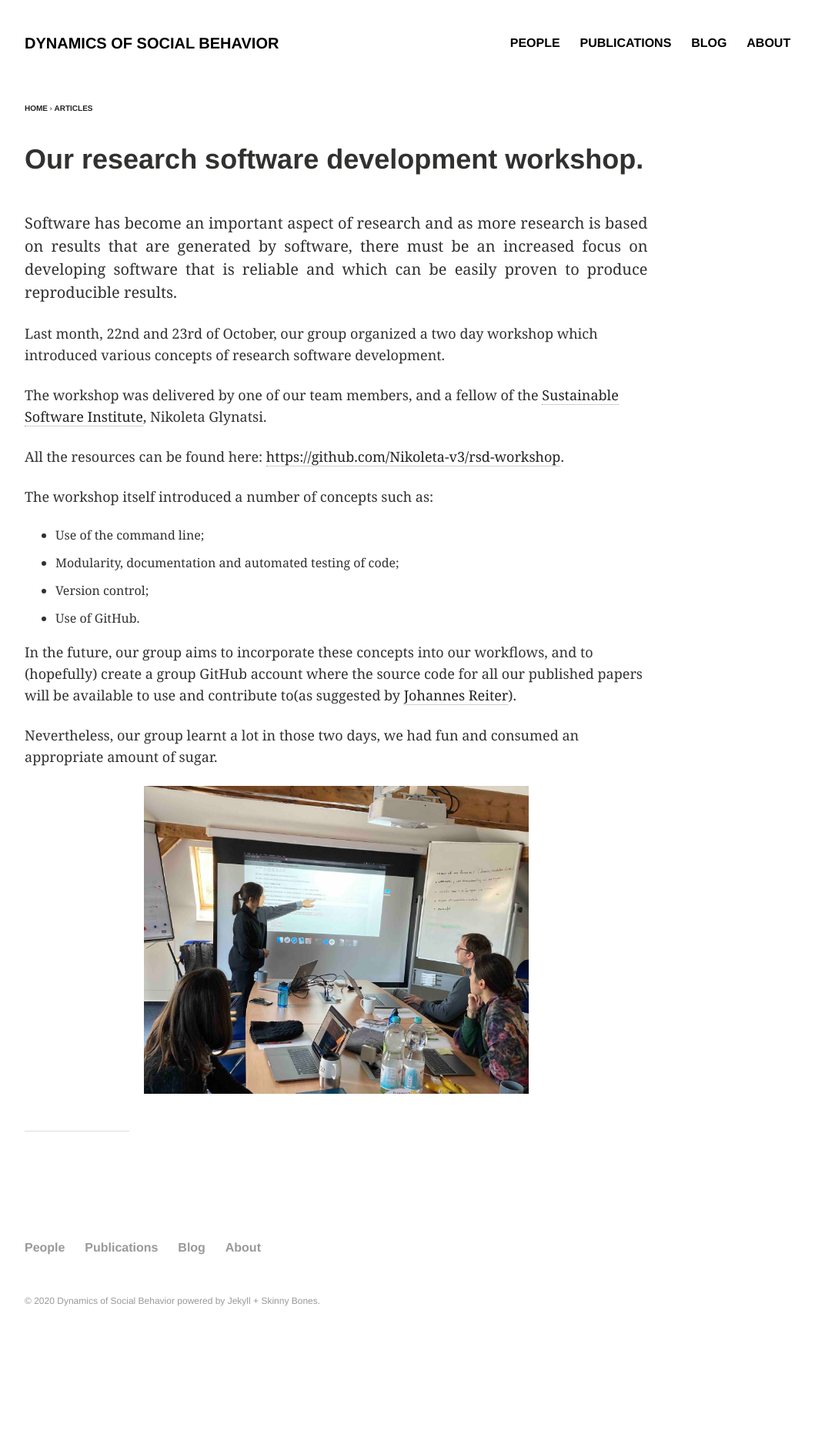
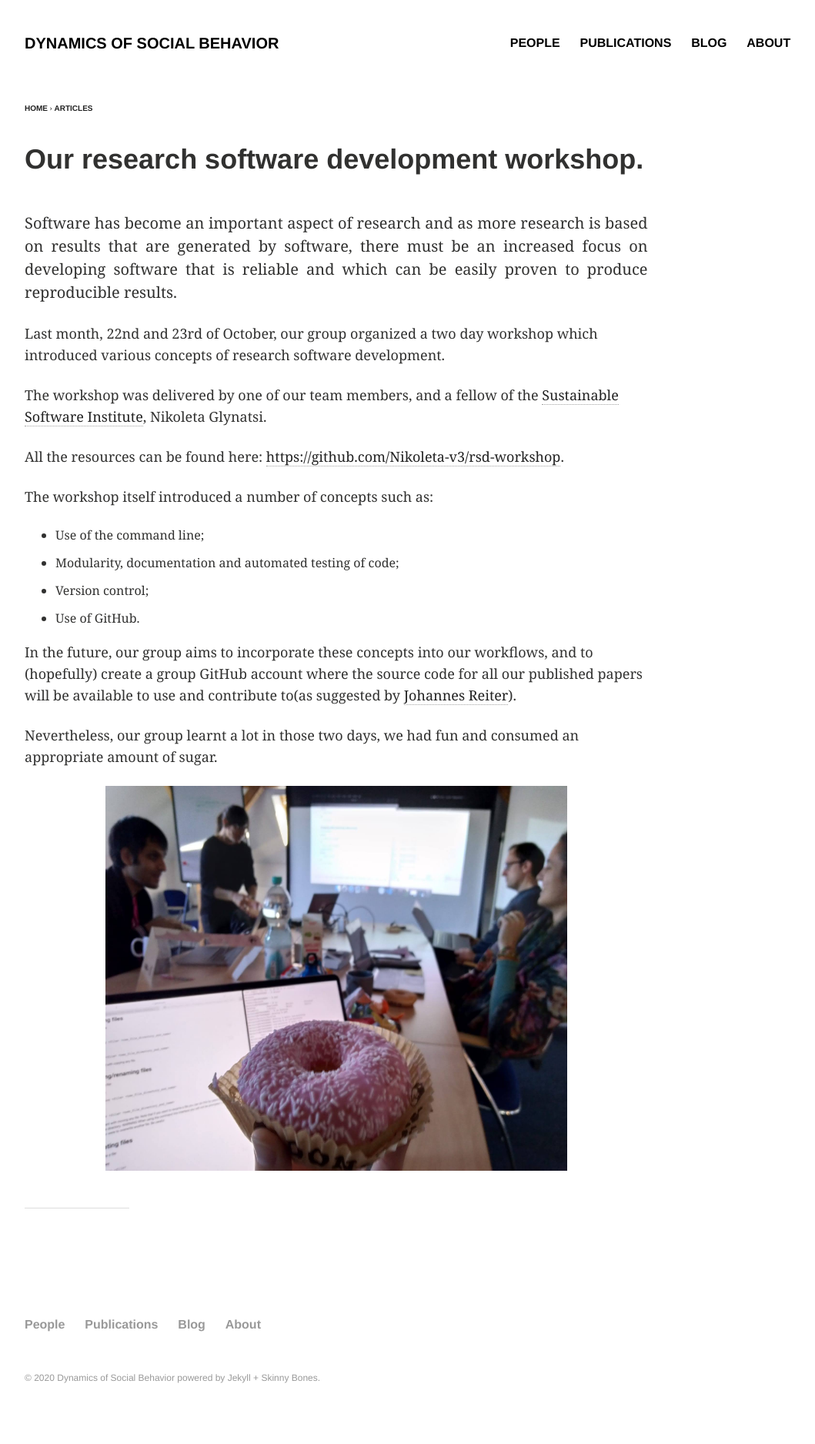
Before and after one commit to DYNOSOBs/social-behaviour, a Jekyll site: the page built from _posts/articles/2020-09-30-rsd-workshop.md, in a window 1280 px wide. Shown: the whole page at 77% size, without its empty margins (64-1123 px from the left). Built offline with Jekyll 4.4.1, drawn with Linux system fonts in a browser that asks for light colours; before the commit the page ends 1776 px from its top, so only the background shows below that.

Commit message:
change in text picture to be the one with the donut

```diff
--- a/_posts/articles/2020-09-30-rsd-workshop.md
+++ b/_posts/articles/2020-09-30-rsd-workshop.md
@@ -44,4 +44,4 @@ Nevertheless, our group learnt a lot in those two days, we had fun and consumed
 an appropriate amount of sugar.
 
 
-<img src="../../images/rsd-workshop-image.jpeg" class="center" style="width:500px;height:400px;">
+<img src="../../images/rsd-workshop-donut.jpg" class="center" style="width:600px;height:500px;">
```
Also changed, not shown: images/rsd-workshop-donut.jpg (added).
